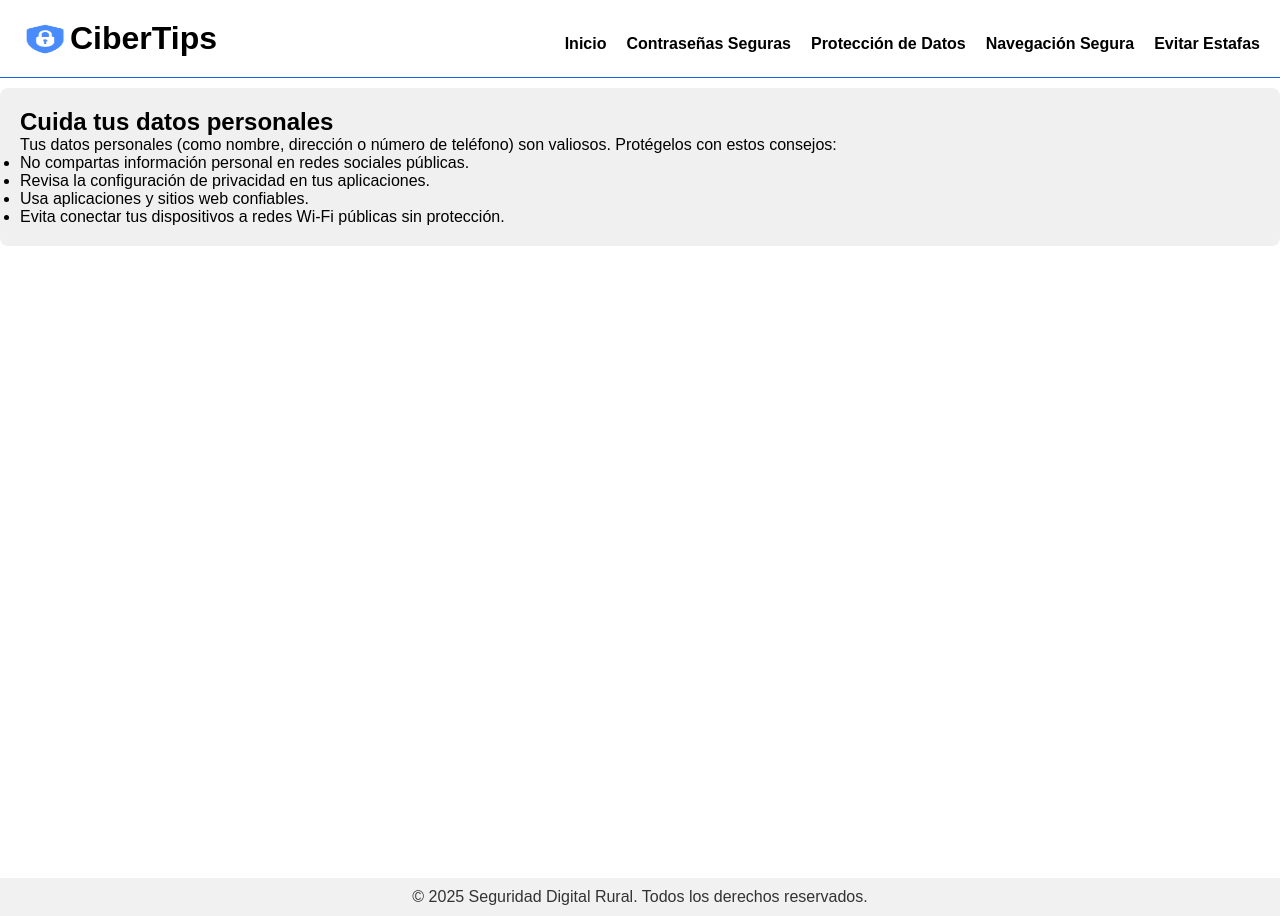
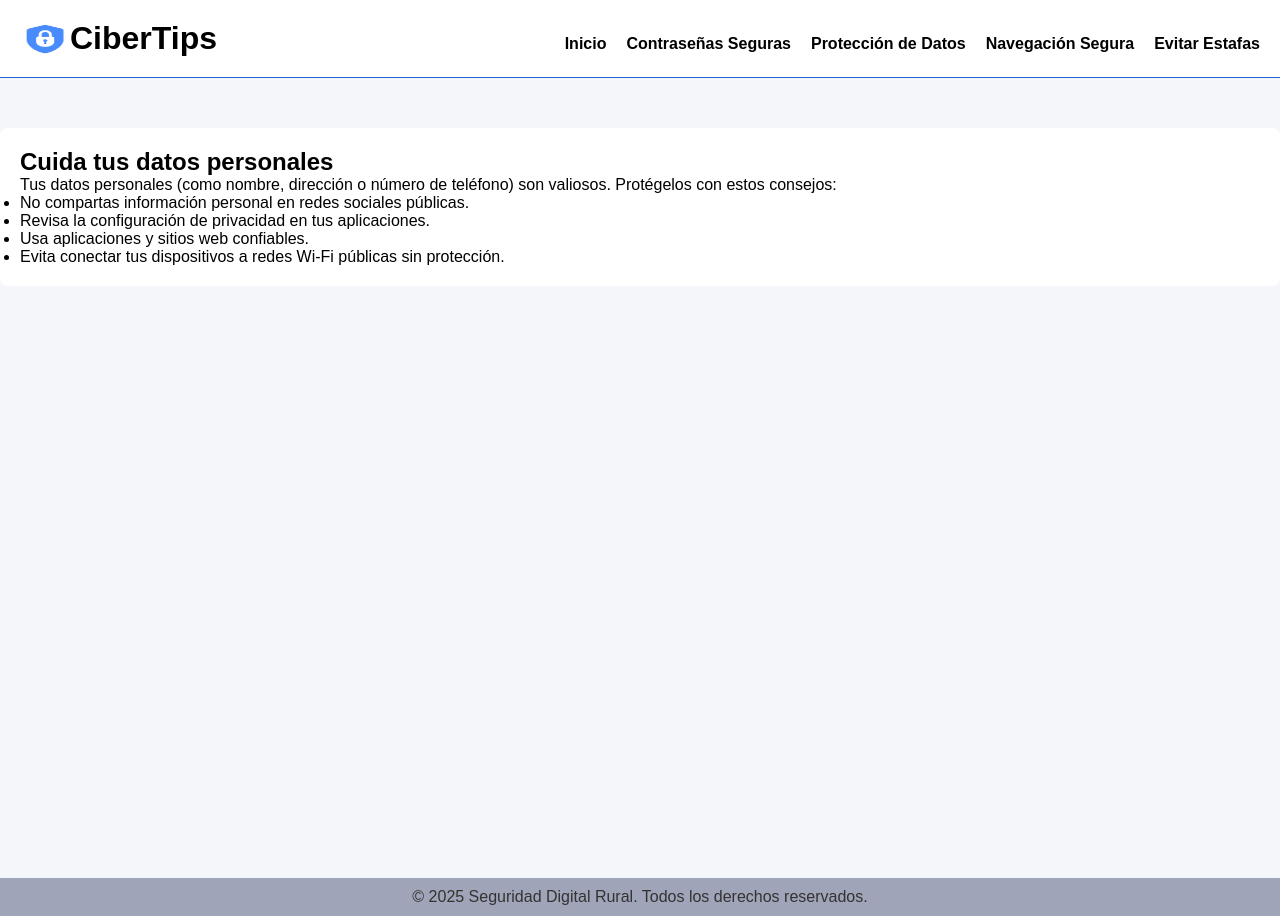
Before and after one commit to AlejoCantl/CiberTips, a Next.js app: page /datos in a window 1280 px wide. Built offline with nearby package versions, Linux system fonts and the light colour scheme.

Commit message:
Fixing styles

```diff
--- a/src/app/styles/ContentSection.module.css
+++ b/src/app/styles/ContentSection.module.css
@@ -1,6 +1,6 @@
 .section{
     padding: 20px;
-    background-color: #f0f0f0;
+    background-color: #FFFFFF;
     border-radius: 8px;
     margin: 10px 0;
 }
--- a/src/app/styles/Footer.module.css
+++ b/src/app/styles/Footer.module.css
@@ -1,5 +1,5 @@
 .footer {
-    background-color: #f1f1f1;
+    background-color: #A0A4B8;
     text-align: center;
     padding: 10px;
     color: #333;
--- a/src/app/styles/Page.module.css
+++ b/src/app/styles/Page.module.css
@@ -1,7 +1,9 @@
 .container {
+    padding-top: 40px;
     min-height: 100vh;
     display: flex;
     flex-direction: column;
+    background-color: #F5F6FA;
     /* justify-content: space-between; */
 }
 
```
